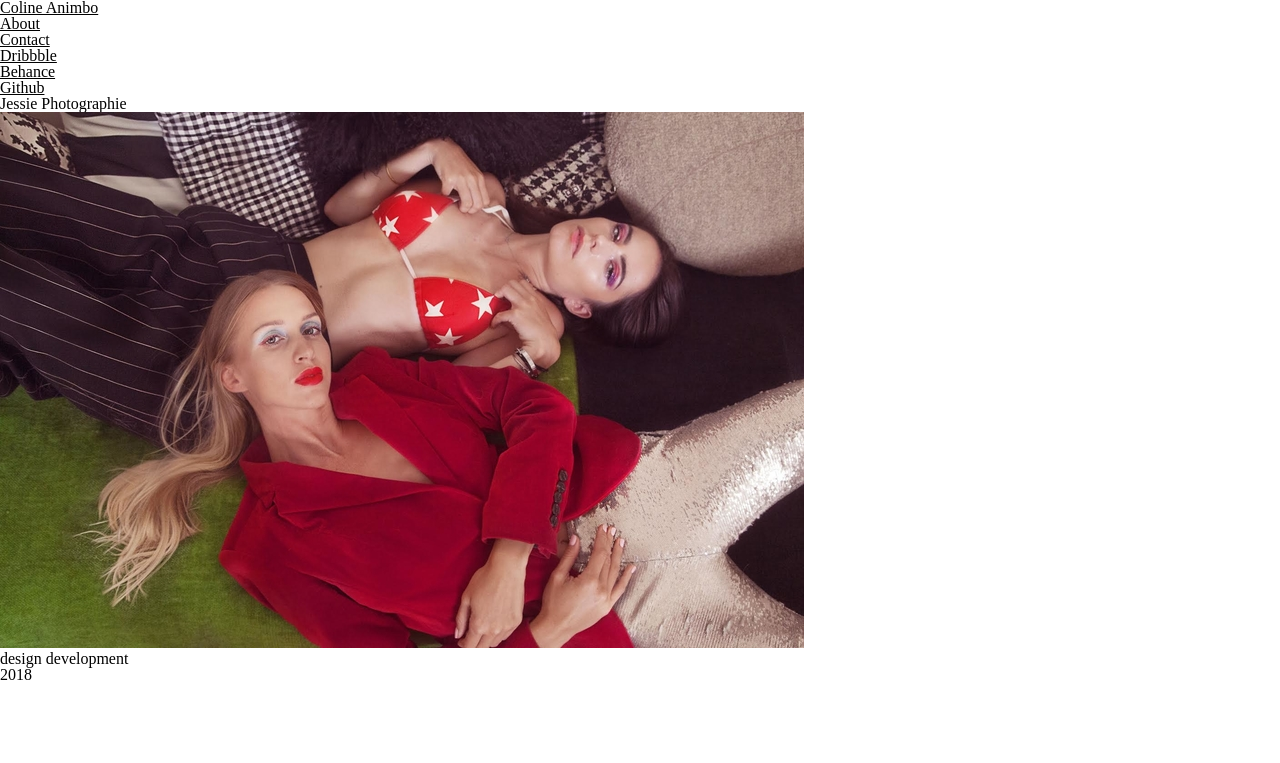
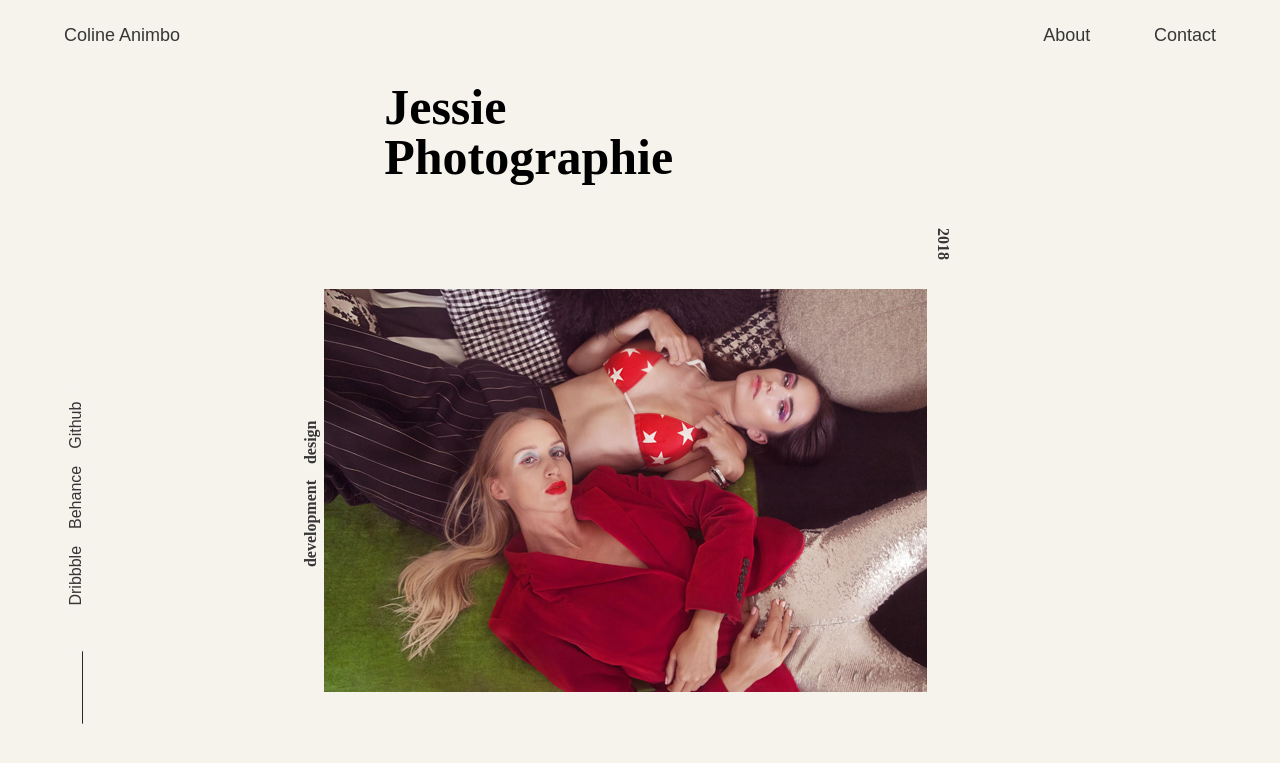
Before and after one commit to colineanb/portfolio, a PHP site: page / in a window 1280 px wide. Shown: the top 763 px of the page. Run offline with PHP 8.4, Linux system fonts and the light colour scheme.

Commit message:
:sparkles: add content

```diff
--- a/index.html
+++ b/index.html
@@ -21,18 +21,25 @@
     <div class="main-container">
         <div class="main-content">
             <div class="links-container">
-                <div class="lateral-bar"></div>
-                 <ul>
-                    <li><a href="">Dribbble</a></li>
-                    <li><a href="">Behance</a></li>
-                    <li><a href="">Github</a></li>
-                </ul>
+                <div class="links-content">
+                        <div class="lateral-bar">_________</div>
+                        <div class="social-links">
+                            <a href="">Dribbble</a>
+                            <a href="">Behance</a>
+                            <a href="">Github</a>
+                        </div>
+                </div>
             </div>
             <div class="project-container">
-                <h1>Jessie Photographie</h1>
-                <img src="images/1.jpg" alt="">
-                <div class="project-description">design development</div>
-                <div class="date">2018</div>
+                <div class="project-description">
+                        <p>design</p>
+                        <p>development</p>
+                </div>
+                <div class="project-content">
+                    <h1>Jessie Photographie</h1>
+                    <img src="images/1.jpg" alt="">
+                </div>
+                <div class="date"><p>2018</p></div>
             </div>
         </div>
     </div>
--- a/styles/style.css
+++ b/styles/style.css
@@ -1,3 +1,148 @@
+*{
+    background:#F6F3ED;
+}
+/**********
+    font
+**********/
+a, li, p{
+    font-family: 'Berthold Akzidenz Grotesk', sans-serif;
+    font-weight: 300;
+    color:#363636;
+}
+
+/**********
+    header
+**********/
+
 header {
+    width:100%;
+    display:flex;
+    flex-direction:row;
+    justify-content: center;
+    margin-top:2%;
+    font-size: 18px;
+}
+
+header nav{
+    width:90%;
+    display:flex;
+    flex-direction: row;
+    justify-content: space-between;
+}
+
+a, ul{
+    text-decoration: none;
 
 }
+
+header nav ul {
+    width:15%;
+    display:flex;
+    flex-direction: row;
+    justify-content: space-between;
+}
+
+/**********
+    links
+**********/
+
+.main-container .main-content .links-container{
+    width:10%;
+    height: 100%;
+}
+
+.main-container .main-content .links-container .links-content{
+    transform:rotate(-90deg);
+    display:flex;
+    flex-direction: row;
+    position: relative;
+    top:90%;
+    right:40%;
+
+}
+
+.main-container .main-content .links-container .lateral-bar{
+    margin-right:40%;
+}
+
+.main-container .main-content .links-container .social-links{
+    display:flex;
+    flex-direction: row;
+
+}
+.main-container .main-content .links-container .social-links a{
+    padding-right:10%;
+}
+
+
+/**********
+    MAIN
+**********/
+
+.main-container{
+    width:100%;
+    height: 80vh;
+    margin-top:3%;
+    display:flex;
+    justify-content: center;
+}
+
+.main-content{
+    width:90%;
+    display:flex;
+    justify-content: space-between;
+}
+
+
+
+/**********
+    work
+**********/
+
+.main-container .main-content .project-container{
+    width:85%;
+    display:flex;
+}
+
+.project-container h1{
+    width:40%;
+    margin-left:10%;
+    font-family: 'Tiempos Headline';
+    font-weight:bold;
+    font-size: 50px;
+}
+
+/**************
+    description
+**************/
+
+.project-container .project-description{
+    margin-top:28%;
+}
+
+.project-container .project-description p{
+    font-family: 'Tiempos Headline';
+    font-weight:bold;
+    transform:rotate(-90deg);
+    margin-top:100%;
+    margin-left:70%;
+
+}
+
+.project-container .project-content{
+    display: flex;
+    flex-direction: column;
+    justify-content: space-between;
+}
+
+.project-container .date p{
+    font-family: 'Tiempos Headline';
+    font-weight:bold;
+    transform:rotate(90deg);
+    position: relative;
+    top:24%;
+}
+
+.project-container .project-content img{
+    margin-bottom:5%;
+}
```
Also changed, not shown: images/1.jpg.
